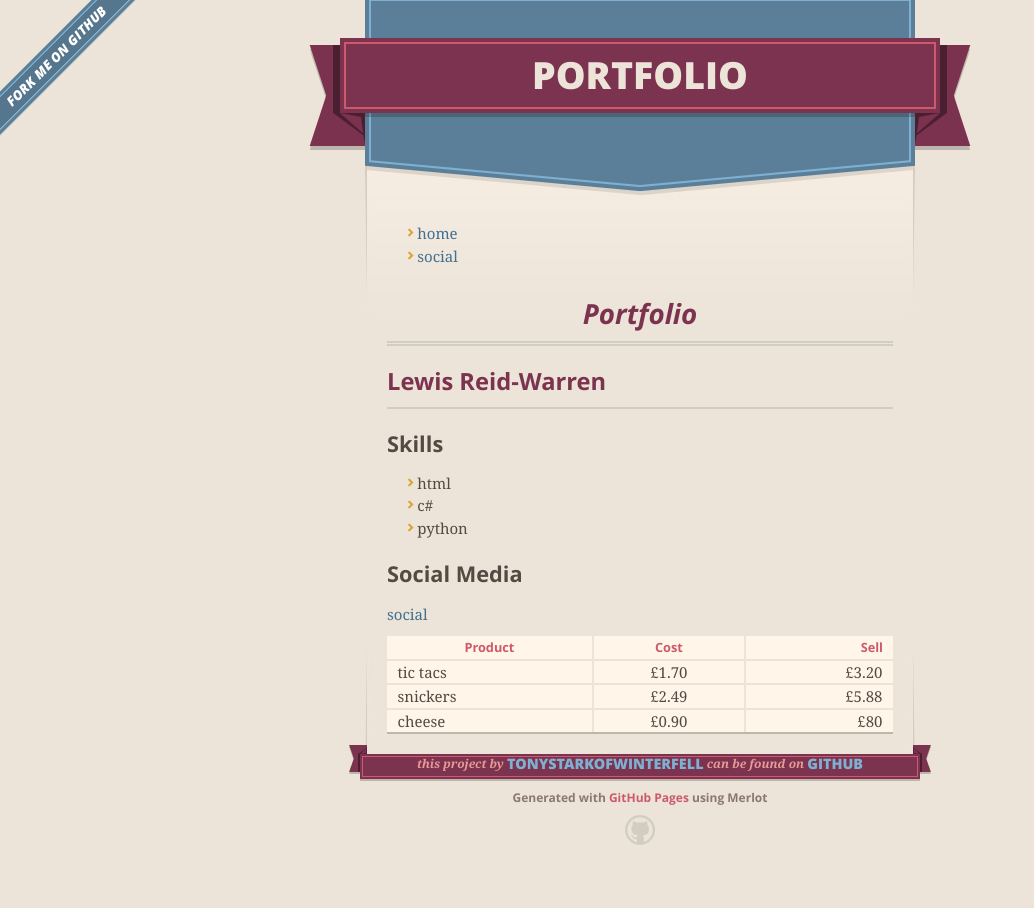
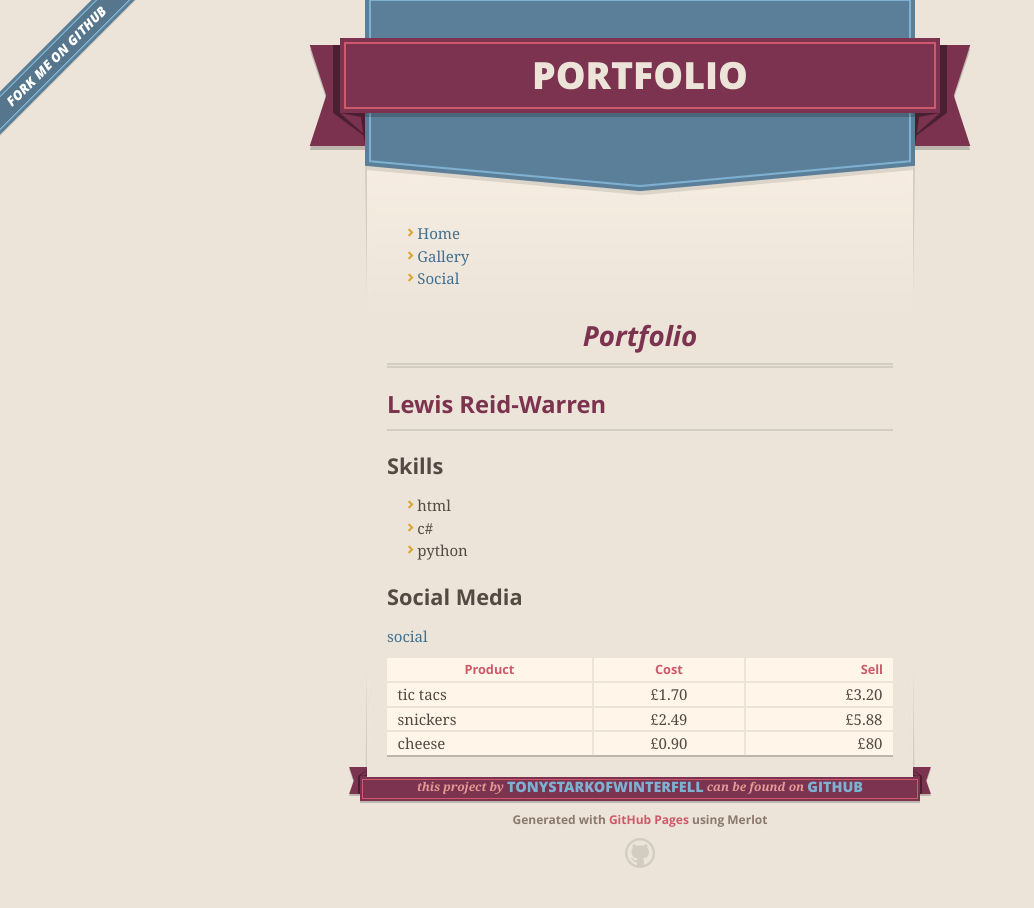
Before and after one commit to TonyStarkOfWinterfell/portfolio, a Jekyll site: the page built from index.md, in a window 1280 px wide. Shown: the whole page, without its empty margins (0-1034 px from the left). Built offline with Jekyll 4.4.1, drawn with Linux system fonts in a browser that asks for light colours; our own code applies the rules of GitHub Pages for plain Markdown files; the repository's description, which GitHub fills in, is left out.

Commit message:
Update nav.html

```diff
--- a/_includes/nav.html
+++ b/_includes/nav.html
@@ -1,10 +1,13 @@
 <nav>
  <ul>
    <li>
-     <a href="index.html"> home </a>
+     <a href="index.html"> Home </a>
    </li>
   <li>
-     <a href="social.html"> social </a>
+     <a href="gallery.html"> Gallery </a>
+   </li>
+  <li>
+     <a href="social.html"> Social </a>
    </li>
   </ul>
 </nav>
```
